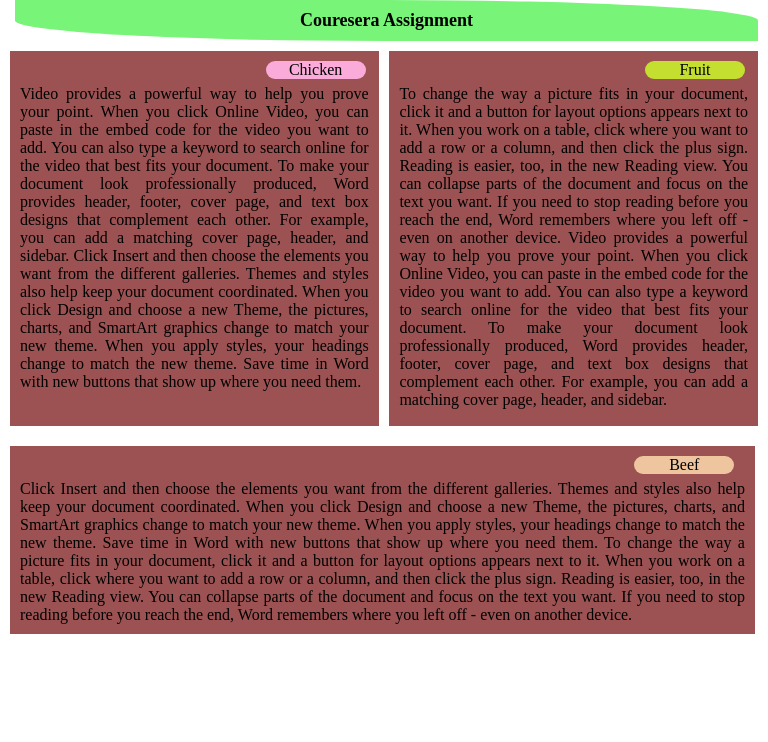
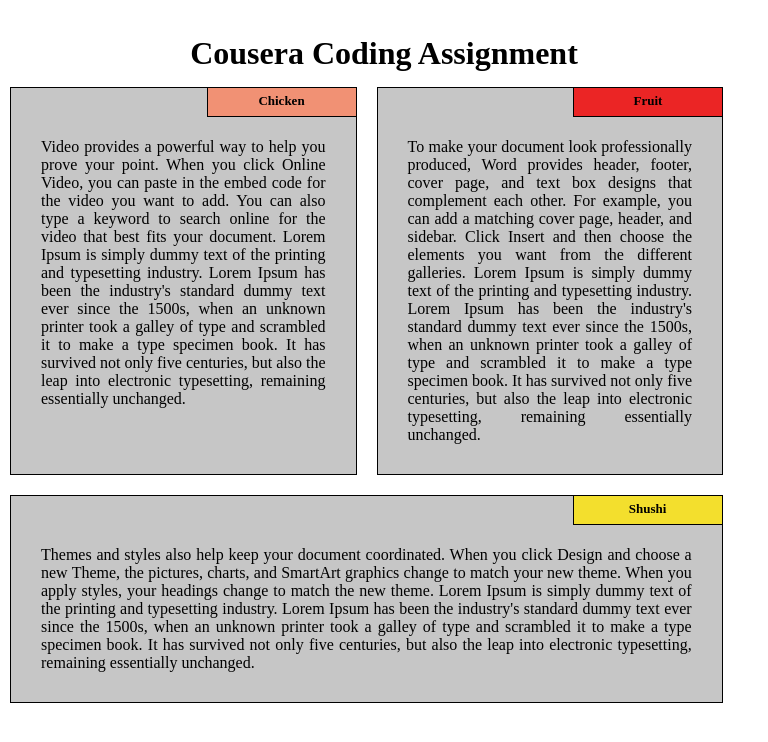
Before and after one commit to ajimullah/Cousera-assignment, a plain HTML site: page index.html in a window 768 px wide. Drawn offline with Linux system fonts and the light colour scheme.

Commit message:
Add files via upload

```diff
--- a/index.html
+++ b/index.html
@@ -1,37 +1,37 @@
-<!doctype html>
+<!DOCTYPE html>
 <html>
     <head>
-        <meta name="Decripton" content="Mayyulight Community High School">
-        <meta name="keywords" content="High school, Community, School">
-        <meta name="robots" content="noindex, nofollow">
-        <meta name="viewport" content="width=device-width" intialscale="1">
-        <meta charset="UTF-8">
-        <link rel="stylesheet" type="text/css" href="style.css">
-        <link rel="icon" href="faveicon.jpg" type="image/jpeg" >
-
+        <link rel="stylesheet" content="text/css" href="style.css">
+        <meta name="viewport" content="width=device-wdth" intial-scale="1.0">
     </head>
     <body>
-
-            <h1>Couresera Assignment </h1>
-
-            <section id="container">
-            <div class="first" id="p1">
-               <div class="had" ><div id="sp1">Chicken</div></div><br>
-                Video provides a powerful way to help you prove your point. When you click Online Video, you can paste in the embed code for the video you want to add. You can also type a keyword to search online for the video that best fits your document. To make your document look professionally produced, Word provides header, footer, cover page, and text box designs that complement each other. For example, you can add a matching cover page, header, and sidebar. Click Insert and then choose the elements you want from the different galleries. Themes and styles also help keep your document coordinated. When you click Design and choose a new Theme, the pictures, charts, and SmartArt graphics change to match your new theme. When you apply styles, your headings change to match the new theme. Save time in Word with new buttons that show up where you need them.
-            </div>
-
-            <div class="first" id="p2">
-              <div class="had"><div id="sp2">Fruit</div></div><br>
-                To change the way a picture fits in your document, click it and a button for layout options appears next to it. When you work on a table, click where you want to add a row or a column, and then click the plus sign. Reading is easier, too, in the new Reading view. You can collapse parts of the document and focus on the text you want. If you need to stop reading before you reach the end, Word remembers where you left off - even on another device. Video provides a powerful way to help you prove your point. When you click Online Video, you can paste in the embed code for the video you want to add. You can also type a keyword to search online for the video that best fits your document. To make your document look professionally produced, Word provides header, footer, cover page, and text box designs that complement each other. For example, you can add a matching cover page, header, and sidebar.
-            </div>
-
-            <div class="first" id="p3">
-                <div class="had" id="last"><div id="sp3">Beef</div></div><br>
-                Click Insert and then choose the elements you want from the different galleries. Themes and styles also help keep your document coordinated. When you click Design and choose a new Theme, the pictures, charts, and SmartArt graphics change to match your new theme. When you apply styles, your headings change to match the new theme. Save time in Word with new buttons that show up where you need them. To change the way a picture fits in your document, click it and a button for layout options appears next to it. When you work on a table, click where you want to add a row or a column, and then click the plus sign. Reading is easier, too, in the new Reading view. You can collapse parts of the document and focus on the text you want. If you need to stop reading before you reach the end, Word remembers where you left off - even on another device.
-            </div>
+        <h1>Cousera Coding Assignment</h1>
+        <section id="container">
+            <section class="containeri" id="coni">
+                <div class="tittle" id="ti">
+                    Chicken
+                </div>
+                <div class="paragraph">
+                    Video provides a powerful way to help you prove your point. When you click Online Video, you can paste in the embed code for the video you want to add. You can also type a keyword to search online for the video that best fits your document. Lorem Ipsum is simply dummy text of the printing and typesetting industry. Lorem Ipsum has been the industry's standard dummy text ever since the 1500s, when an unknown printer took a galley of type and scrambled it to make a type specimen book. It has survived not only five centuries, but also the leap into electronic typesetting, remaining essentially unchanged.
+                </div>
+            </section>
+            <section class="containeri" id="conii">
+                <div class="tittle" id="tii">
+                    Fruit
+                </div>
+                <div class="paragraph">
+                    To make your document look professionally produced, Word provides header, footer, cover page, and text box designs that complement each other. For example, you can add a matching cover page, header, and sidebar. Click Insert and then choose the elements you want from the different galleries. Lorem Ipsum is simply dummy text of the printing and typesetting industry. Lorem Ipsum has been the industry's standard dummy text ever since the 1500s, when an unknown printer took a galley of type and scrambled it to make a type specimen book. It has survived not only five centuries, but also the leap into electronic typesetting, remaining essentially unchanged.
+                </div>
+            </section>
+            <section class="containeri" id="coniii">
+                <div class="tittle" id="tiii">
+                    Shushi
+                </div>
+                <div class="paragraph">
+                    Themes and styles also help keep your document coordinated. When you click Design and choose a new Theme, the pictures, charts, and SmartArt graphics change to match your new theme. When you apply styles, your headings change to match the new theme. Lorem Ipsum is simply dummy text of the printing and typesetting industry. Lorem Ipsum has been the industry's standard dummy text ever since the 1500s, when an unknown printer took a galley of type and scrambled it to make a type specimen book. It has survived not only five centuries, but also the leap into electronic typesetting, remaining essentially unchanged.
+                </div>
+            </section>
 
         </section>
-
     </body>
-
 </html>
--- a/style.css
+++ b/style.css
@@ -1,209 +1,105 @@
 *{
-    margin: 0;
-    padding: 0;
-    box-sizing: border-box}
-    :root{
-        --paragraph1:rgb(50, 151, 50);
-        --paragraph2:rgb(156, 82, 82);
-        --paragraph3:rgb(255, 102, 0);
-        --tittle1:rgb(238, 197, 158);
-        --tittle2:rgb(196, 223, 47);
-        --tittle3:rgb(250, 171, 217);
-        --heading1:yellow;
-        --heading2:rgb(120, 245, 120);
-        --heading3:pink;
+    margin:0;
+    padding:0;
+    box-sizing: border-box;
 
-    }
+}
+:root{
+    --head:red;
+    --bg: green;
+    --para: rgba(108, 108, 109, 0.39);
+    --tittlei: red;
+    --tittleii: brown;
+    --tittleiii: green;
+}
 h1{
-    font-size: large;
-    padding: 10px;
-    text-align: center;
-    background-color: var(--heading1);
-    border-style: 1px  solid black;
-    margin-left: 10px;
-    margin-right: 10px;
-    border-radius: 20px;
+    text-align:center;
+    padding:5px;
+    margin-top:30px;
 
 }
 
-#container{
-
-    display: flex;
-    text-align: right;
-}
-.first{
-    width: 33%;
-    background-color: var(--paragraph1);
-    padding: 10px;
-    margin: 10px;
-    text-align: justify;
+   #container{
+    width:96vw;
+    height:auto;
+    padding: 0px;
+    margin-right: 0px;
 
 }
+.containeri{
+    width:96vw;
+    height:auto;
+    /*background-color:var(--bg);*/
+    padding:0px;
+    margin:10px;
+}
+.tittle{
+    width:150px;
+    height:30px;
+
+    float: right;
+    border:1px solid black;
+    clear: left;
+    text-align: center;
+    font-size:13px;
+    padding:5px;
+}
+.paragraph{
+    width:96vw;
+    height:100%;
+    background-color:var(--para);
+    border:1px solid black;
+    padding:30px;
+    padding-top:50px;
+    text-align:justify;
+}
+#ti{
+    background-color: rgb(241, 145, 116);
+    font-weight: bold;
+}
+#tii{
+    background-color: rgb(235, 37, 37);
+    font-weight: bold;
+}
+#tiii{
+    background-color: rgb(243, 223, 45);
+    font-weight: bold;
+}
+/*Destop view*/
+@media (min-width:992px) and (max-width:4000px) {
+    #container{
+        display: flex;
+
+    }
 
 
-#p1{
-    top: 0px;
-
-}
-
-
-.had{
-    width: 30vw;
-    height: 20px;
-    text-align: center;
-    display: inline-block;
-
-
-
-
-}
-#sp1{
-    background-color: var(--tittle1);
-    width: 100px;
-    float:right;
-    border-radius: 10px;
-
-}
-#sp2{
-    background-color: var(--tittle2);
-    width: 100px;
-    float:right;
-    border-radius: 10px;
-
-}
-#sp3{
-    background-color: var(--tittle3);
-    width: 100px;
-    float:right;
-    border-radius: 10px;
-}
-/*tablet */
-@media (min-width: 768px) and (max-width: 991px) {
-    #container{
-
-        position: relative;
-        text-align: center;
-    }
-    .first{
-        width: 48%;
-        background-color: var(--paragraph2);
-        border-width: 1px;
-
-        padding: 10px;
-        margin: 10px;
-        text-align: justify;
-
-    }
-    #p1{
-        margin: 10px;
-        height: 375px;
+    .containeri{
+        width: 31vw;
 
 
     }
+    .paragraph{
+        width:31vw;
+    }
+}
+@media (min-width:768px) and (max-width:991px){
+    #container{
+        display: flex;
+        flex-wrap: wrap;
+    }
+    .paragraph{
+        width: auto;
+    }
+    #coni{
+        width: 47%;
+    }
+    #conii{
 
-    #p2{
-        top: 0px;
-        right: 0%;
-        position: absolute;
-        margin: 10px;
-
-        height: 375px;
+        width: 47%;
 
     }
-    #p3{
-        top: 100%;
-        left: 0%;
-        position: absolute;
-        width: 97%;
-    }
-    h1{border-radius: 0% 50% 0% 50%;
-        background-color: var(--heading2);
-        margin-left:15px;
-        margin-right: 10px;
-    }
-
-
-.had{
-    width: 45vw;
-    height: 20px;
-    text-align: center;
-    display: inline-block;
-
-
-
-
-}
-#sp1{
-    background-color: var(--tittle3);
-    width: 100px;
-    float:right;
-}
-#sp2{
-    background-color: var(--tittle2);
-    width: 100px;
-    float:right;
-}
-#sp3{
-    background-color: var(--tittle1);
-    width: 100px;
-    float:right;
-}
-#last{
-    width:93vw;
-}
-}
-/*for mobile*/
-@media (min-width: 200px) and (max-width: 767px) {
-    #container{
-
-        display: contents;
-        text-align: center;
-    }
-    .first{
-        width: 100vw;
-        background-color: var(--paragraph3);
-        border-width: 1px;
-       color: rgb(20, 7, 3);
-        padding: 10px;
-        margin: 10px;
-        text-align: justify;
-    }
-    h1{
-        font-size: large;
-        padding: 10px;
-        text-align: center;
-        background-color: var(--heading3);
-        margin: 10px;
-        place-items: center;
-        width: 100vw;
-        border-radius: 50% 0% 50% 0%;
-    }
-    .had{
-        width: 98vw;
-        height: 20px;
-        text-align: center;
-        display: inline-block;
-
-
-
-
-    }
-    #sp1{
-        background-color: var(--tittle2);
-        width: 100px;
-        float:right;
-        margin-right: 10px;
-    }
-    #sp2{
-        background-color: var(--tittle3);
-        width: 100px;
-        float:right;
-        margin-right: 10px;
-    }
-    #sp3{
-        background-color: var(--tittle1);
-        width: 100px;
-        float:right;
-        margin-right: 10px;
+    #coniii{
+        width: calc(93% + 27px);
     }
 }
+/*mobile*/
```
